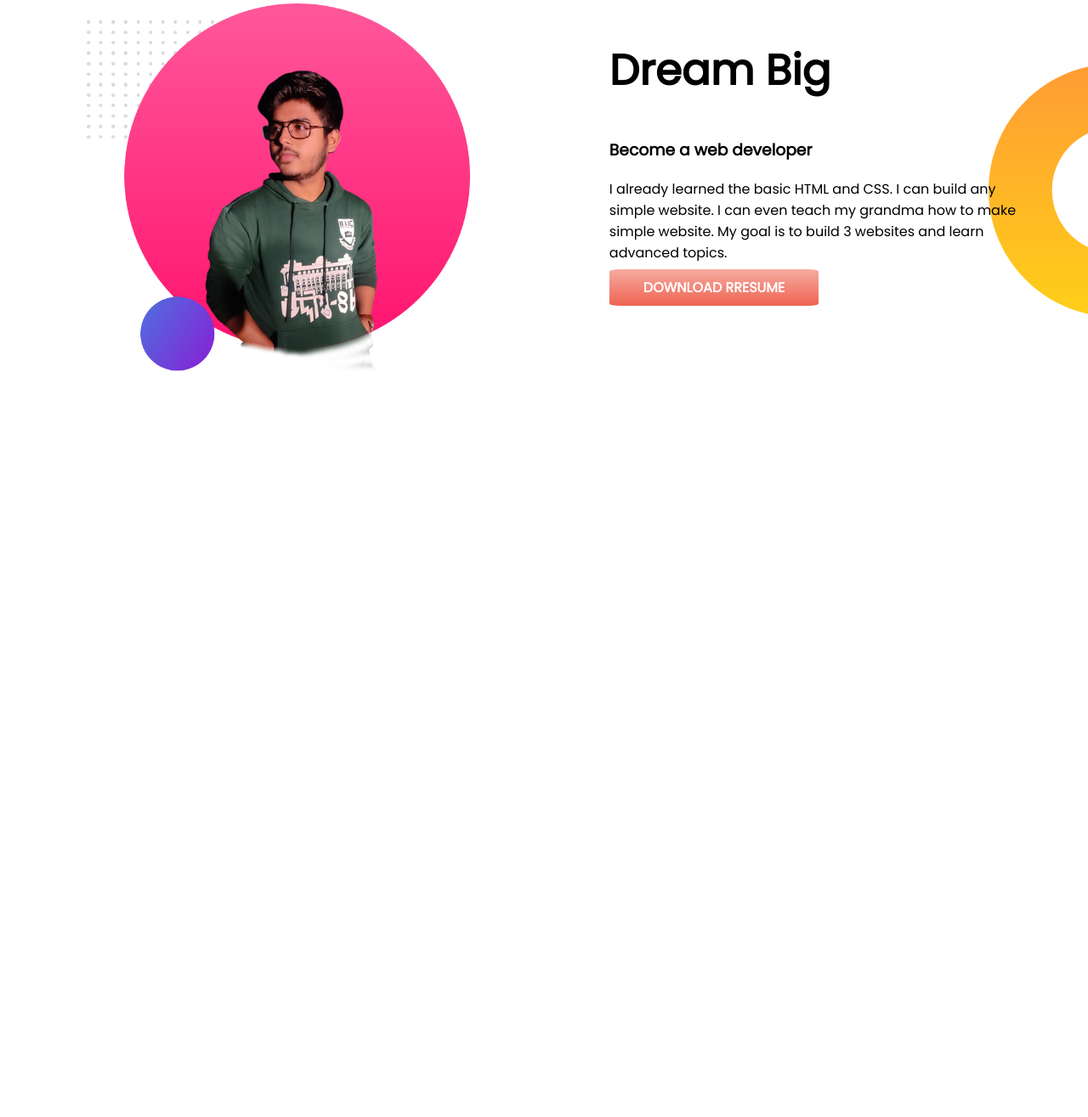
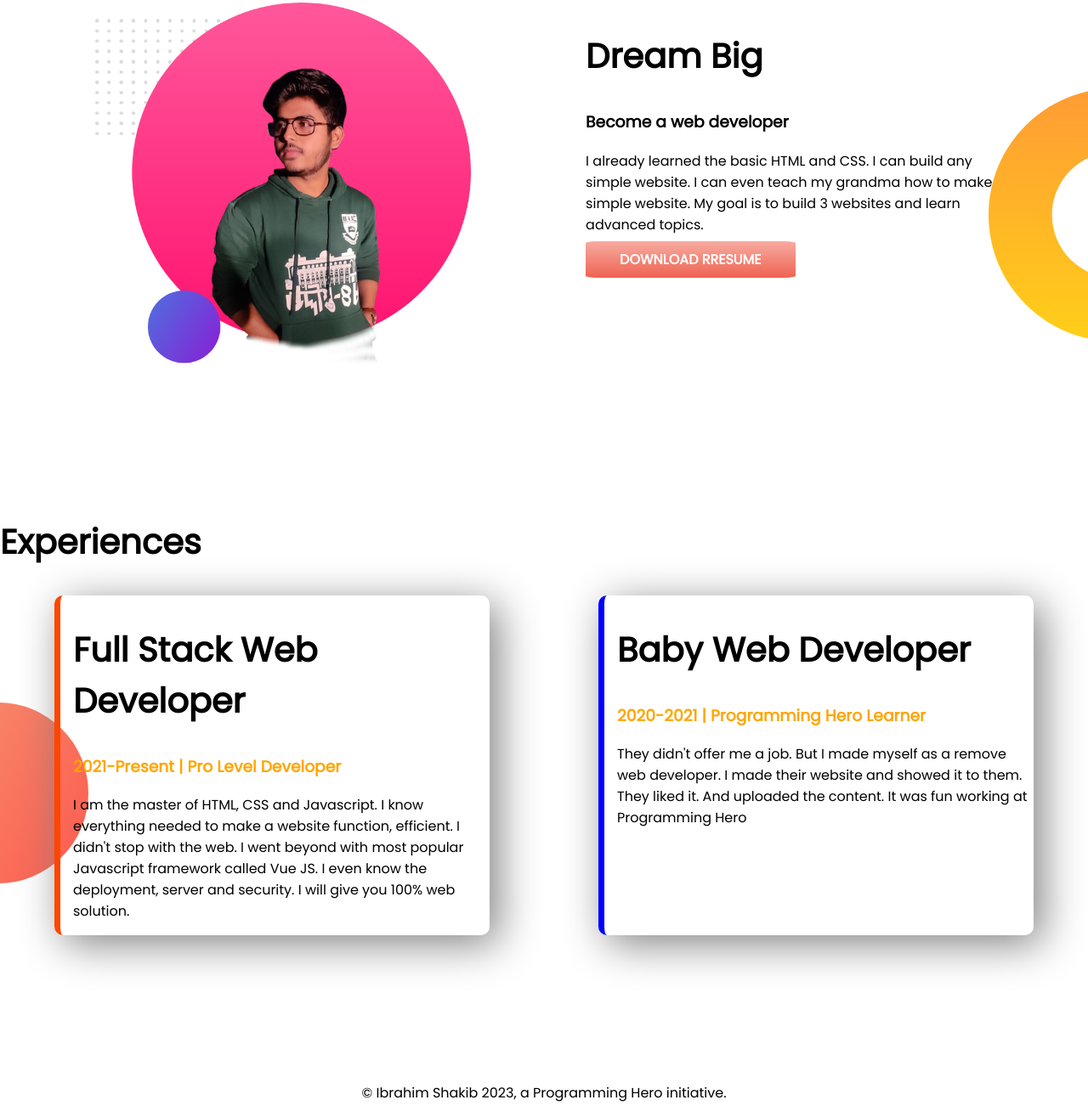
Before and after one commit to Shakib8448/my-portfolio, a plain HTML site: page index.html in a window 1280 px wide. Shown: the part 753-2068 px from the top of the page at 85% size. Before the commit the page ends 1340 px from the top, so only its background shows below. Drawn offline with Linux system fonts and the light colour scheme.

Commit message:
style borde and footer added

```diff
--- a/index.html
+++ b/index.html
@@ -11,7 +11,7 @@
     <link rel="stylesheet" href="style.css">
 </head>
 <body>
-   <section class="top-banner">
+   <section class="top-banner flexible">
     <div class="half-wid">
         <h1>Welcome To</h1>
         <h1><span class="color-orange">Ibrahim Shakib</span> World</h1>
@@ -24,7 +24,7 @@
     </div>
    </section>
 
-   <section class="dream-banner">
+   <section class="dream-banner flexible">
     <div class="half-wid">
         <img src="images/sha2.png" alt="">
     </div>
@@ -35,5 +35,24 @@
         <a class="link-button" target="_blank" href="https://www.linkedin.com/in/md-ibrahim-shakib-027508144/">DOWNLOAD RRESUME</a>
     </div>
    </section>
+
+   <section class="experience-area">
+    <h1>Experiences</h1>
+    <div class="flexible">
+        <div class="experience-item ex-1">
+            <h1>Full Stack Web Developer</h1>
+            <h3 class="color-orange">2021-Present | Pro Level Developer</h3>
+            <p>I am the master of HTML, CSS and Javascript. I know everything needed to make a website function, efficient. I didn't stop with the web. I went beyond with most popular Javascript framework called Vue JS. I even know the deployment, server and security. I will give you 100% web solution.</p>
+        </div>
+        <div class="experience-item ex-2">
+            <h1>Baby Web Developer</h1>
+            <h3 class="color-orange">2020-2021 | Programming Hero Learner</h3>
+            <p>They didn't offer me a job. But I made myself as a remove web developer. I made their website and showed it to them. They liked it. And uploaded the content. It was fun working at Programming Hero</p>
+        </div>
+    </div>
+   </section>
 </body>
+<footer>
+    <p>© Ibrahim Shakib 2023, a Programming Hero initiative.</p>
+</footer>
 </html>
--- a/style.css
+++ b/style.css
@@ -1,28 +1,35 @@
 body{
     font-family: 'Poppins', sans-serif;
     margin: 0;
+}
+section{
+    height: 500px;
+    padding-bottom: 150px;
 }
 
 .top-banner{
     background-image: url(images/top-banner.png);
     background-repeat: no-repeat;
 }
+.top-banner div img{
+    margin-top: 20px;
+}
 h1{
-    font-size: 50px;
+    font-size: 40px;
 }
 
 .color-orange{
     color: orange;
 }
-section{
+.flexible{
     display: flex;
     margin-bottom: 80px;
 }
 .half-wid{
-    width: 50%;
-    padding: 3%;
-    margin-left: 40px;
-
+    width: 40%;
+    float: left;
+    margin-left: 5%;
+    padding-left: 2%;
 }
 .link-button{
     text-decoration: none;
@@ -42,3 +49,34 @@ section{
     background-repeat: no-repeat;
     background-position: right;
 }
+.dream-banner div p{
+    margin-right: 10px;
+}
+.experiences-div{
+    padding: 100px;
+}
+.experience-area{
+    background-image: url(images/exp-bg.png);
+    background-repeat: no-repeat;
+    background-position: left;
+}
+
+.experience-item{
+    width: 40%;
+    margin-left: 5%;
+    margin-right: 5%;
+    box-shadow: 10px 10px 50px gray;
+    padding-left: 15px;
+    border-radius: 10px;
+    height: 400px;
+}
+.ex-1{
+    border-left: 7px solid orangered;
+}
+.ex-2{
+    border-left: 7px solid blue;
+}
+
+footer p{
+    text-align: center;
+}
```
